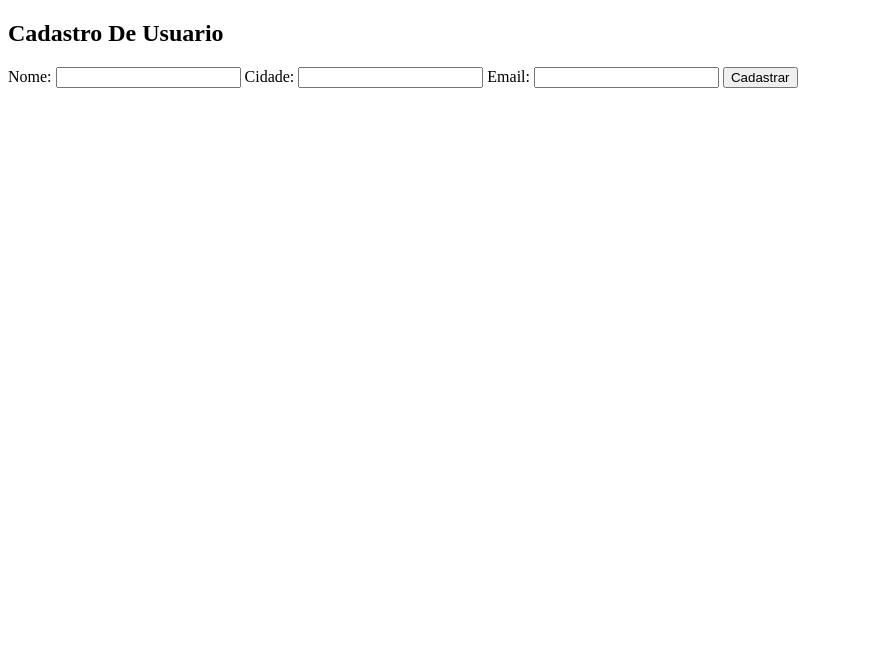
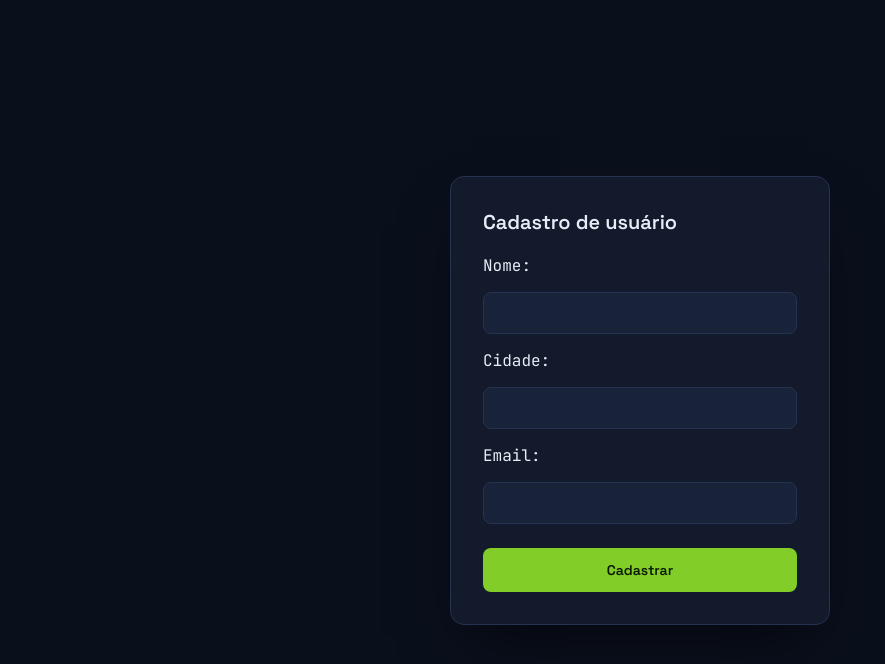
Before and after one commit to meirelesDiogo/nodejs-exercicios, a website: page 14-Crud-Prisma/node-prisma-docker/src/criacao.html in a window 1280 px wide. Shown: the whole page, without its empty margins (0-885 px from the left). Drawn offline with Linux system fonts and the light colour scheme.

Commit message:
README E CSS

```diff
--- a/14-Crud-Prisma/node-prisma-docker/src/criacao.html
+++ b/14-Crud-Prisma/node-prisma-docker/src/criacao.html
@@ -4,6 +4,109 @@
     <meta charset="UTF-8" />
     <meta name="viewport" content="width=device-width, initial-scale=1.0" />
     <title>Novo Cadastro</title>
+    <link rel="preconnect" href="https://fonts.googleapis.com" />
+    <link rel="preconnect" href="https://fonts.gstatic.com" crossorigin />
+    <link
+      href="https://fonts.googleapis.com/css2?family=JetBrains+Mono:wght@400;500;600&family=Space+Grotesk:wght@500;600;700&display=swap"
+      rel="stylesheet"
+    />
+    <style>
+      :root {
+        --bg: #0a0f1c;
+        --surface: #121a2b;
+        --surface-alt: #182238;
+        --border: #263252;
+        --accent: #83cd29;
+        --accent-dim: rgba(131, 205, 41, 0.14);
+        --text: #e7edf7;
+        --text-muted: #7c8aa8;
+      }
+
+      * {
+        box-sizing: border-box;
+      }
+
+      body {
+        margin: 0;
+        min-height: 100vh;
+        display: flex;
+        align-items: center;
+        justify-content: center;
+        padding: 24px;
+        background: var(--bg);
+        color: var(--text);
+        font-family: "JetBrains Mono", ui-monospace, monospace;
+      }
+
+      h2 {
+        display: none;
+      }
+
+      form {
+        width: 100%;
+        max-width: 380px;
+        background: var(--surface);
+        border: 1px solid var(--border);
+        border-radius: 14px;
+        padding: 32px;
+        box-shadow: 0 30px 60px -20px rgba(0, 0, 0, 0.6);
+        display: flex;
+        flex-direction: column;
+        gap: 16px;
+      }
+
+      form::before {
+        content: "Cadastro de usuário";
+        display: block;
+        font-family: "Space Grotesk", sans-serif;
+        font-size: 20px;
+        font-weight: 600;
+        color: var(--text);
+        margin-bottom: 4px;
+      }
+
+      input[type="text"],
+      input[type="email"] {
+        width: 100%;
+        padding: 11px 12px;
+        background: var(--surface-alt);
+        border: 1px solid var(--border);
+        border-radius: 8px;
+        color: var(--text);
+        font-family: inherit;
+        font-size: 14px;
+        outline: none;
+        transition: border-color 0.15s ease, box-shadow 0.15s ease;
+      }
+
+      input[type="text"]:focus,
+      input[type="email"]:focus {
+        border-color: var(--accent);
+        box-shadow: 0 0 0 3px var(--accent-dim);
+      }
+
+      input[type="button"] {
+        margin-top: 8px;
+        padding: 13px;
+        background: var(--accent);
+        color: #0a1a02;
+        border: none;
+        border-radius: 8px;
+        font-family: "Space Grotesk", sans-serif;
+        font-weight: 600;
+        font-size: 14px;
+        cursor: pointer;
+        transition: filter 0.15s ease, transform 0.05s ease;
+      }
+
+      input[type="button"]:hover {
+        filter: brightness(1.08);
+      }
+
+      input[type="button"]:active {
+        transform: scale(0.98);
+      }
+    </style>
   </head>
   <body>
     <h2>Cadastro De Usuario</h2>
```
Also changed, not shown: 14-Crud-Prisma/README.md.
